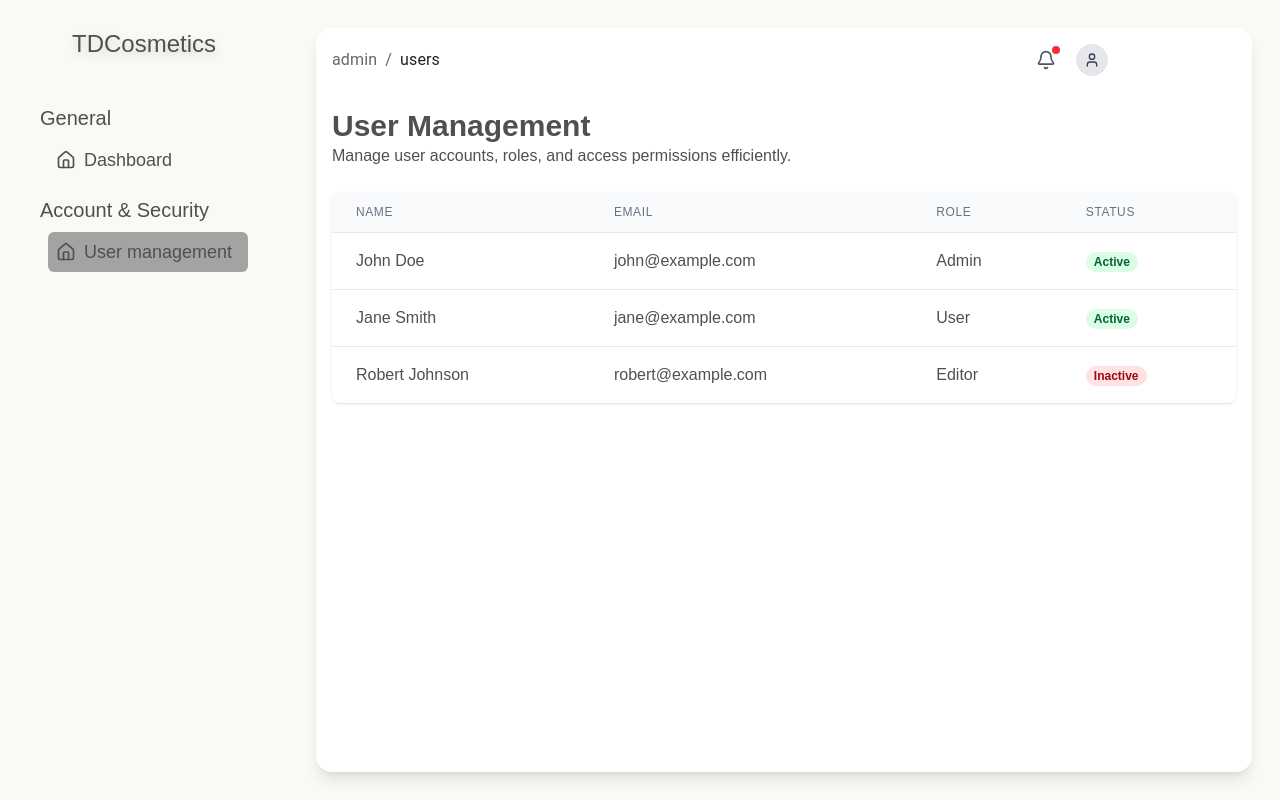
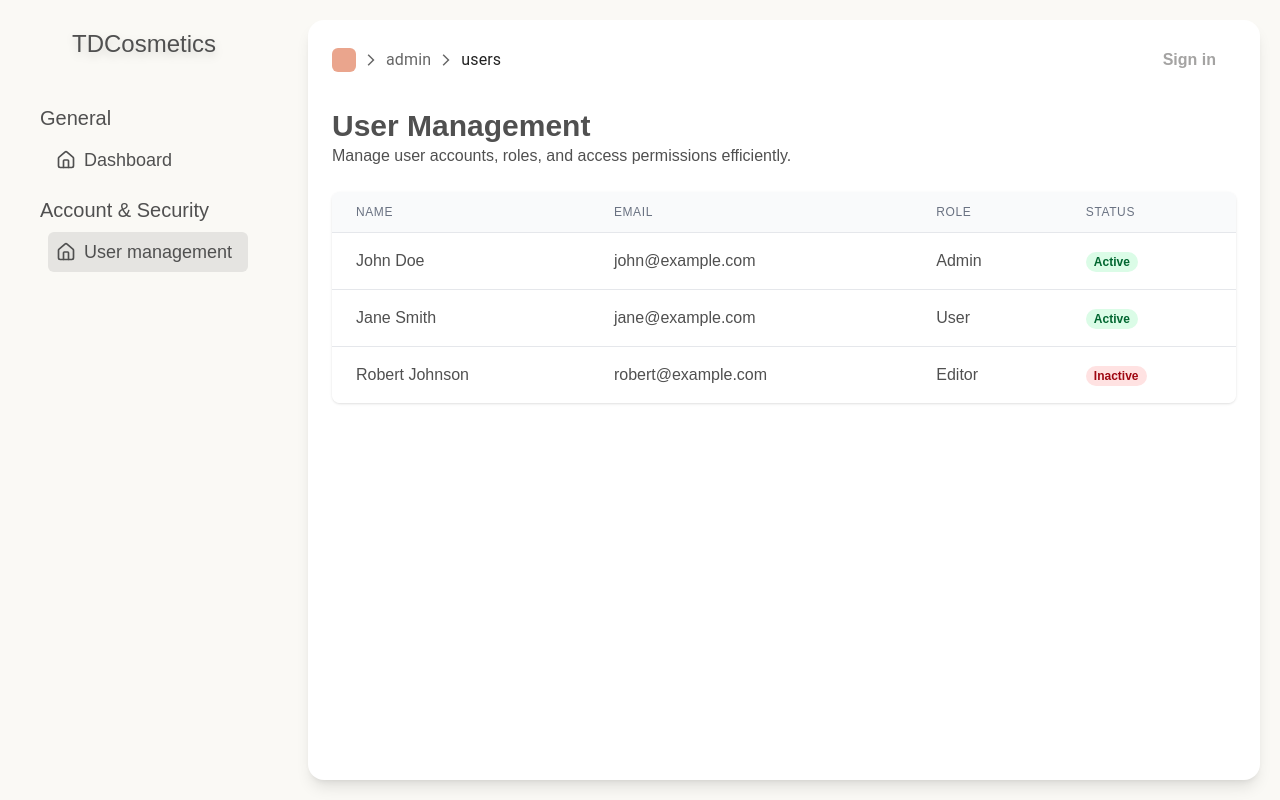
Before and after one commit to Dermalogical-AI-Assistant/Skin-Beauty-App, a React (Vite) app: page /admin/users in a window 1280 px wide. Built offline with nearby package versions, Linux system fonts and the light colour scheme; a web font is replaced by a local one.

Commit message:
create admin layout

```diff
--- a/src/App.css
+++ b/src/App.css
@@ -17,6 +17,7 @@
     --color-secondary: #F5F4ED;
     --color-primary-dark: #505050;
     --color-secondary-dark: #A4A3A2;
+    --color-pink-light: #EAA58D;
 
     /* font */
     --font-encode: 'Encode Sans Expanded', sans-serif;
--- a/src/components/HeaderCrums.tsx
+++ b/src/components/HeaderCrums.tsx
@@ -1,6 +1,7 @@
 import React from "react";
 import { Box, Breadcrumbs, Typography } from "@mui/material";
 import { Link, useLocation } from "react-router-dom";
+import { MdArrowForwardIos } from "react-icons/md";
 
 const HeaderCrums: React.FC = () => {
   const location = useLocation(); // 👈 hook này thay window.location
@@ -12,7 +13,11 @@ const HeaderCrums: React.FC = () => {
   }));
 
   return (
-    <Breadcrumbs aria-label='breadcrumb'>
+    <Breadcrumbs
+      aria-label='breadcrumb'
+      separator={<MdArrowForwardIos size={14} />}
+    >
+      <div className={`bg-pink-light w-2 h-2 p-3 rounded-md`}></div>
       {breadcrumbs.map((b, index) =>
         index !== breadcrumbs.length - 1 ? (
           <Box key={b.title}>
--- a/src/index.css
+++ b/src/index.css
@@ -1,11 +1,6 @@
 @import url('https://fonts.googleapis.com/css2?family=Lato:ital,wght@0,100;0,300;0,400;0,700;0,900;1,100;1,300;1,400;1,700;1,900&family=Montserrat:ital,wght@0,100..900;1,100..900&display=swap');
 @import url('https://fonts.googleapis.com/css2?family=Encode+Sans+Expanded:wght@100;200;300;400;500;600;700;800;900&display=swap');
 @import url('https://fonts.googleapis.com/css2?family=Baloo+Tamma+2:wght@400..800&family=Encode+Sans+Expanded:wght@100;200;300;400;500;600;700;800;900&display=swap');
-
-:root {
-    line-height: 1.5;
-    font-weight: 400;
-}
 
 @font-face {
     font-family: 'sunflower';
@@ -49,3 +44,12 @@
     src: url('/fonts/butler/Butler_Black.otf') format('opentype');
     font-weight: 900;
 }
+
+
+
+@media (prefers-color-scheme: light) {
+    :root {
+        color: #213547;
+        background-color: #ffffff;
+    }
+}
--- /dev/null
+++ b/src/layouts/Admin/AccountMenu.tsx
@@ -0,0 +1,93 @@
+import React, { useState, useRef, useEffect } from 'react';
+import { LogOut, Settings, User } from 'lucide-react';
+import useAuthStore from "../../stores/AuthStore.ts";
+import { Link } from "react-router-dom";
+
+const AcountMenu: React.FC = () => {
+  const [isOpen, setIsOpen] = useState(false);
+  const dropdownRef = useRef<HTMLDivElement>(null);
+  const { user, logout, isLogin } = useAuthStore();
+
+  const handleLogout = () => {
+    logout(); // Gọi hàm logout từ Zustand
+    // navigate("/login"); // Chuyển hướng về trang login
+    window.location.reload();
+  };
+
+  const handleToggle = () => setIsOpen(!isOpen);
+
+  const handleClickOutside = (event: MouseEvent) => {
+    if (dropdownRef.current && !dropdownRef.current.contains(event.target as Node)) {
+      setIsOpen(false);
+    }
+  };
+
+  useEffect(() => {
+    document.addEventListener('mousedown', handleClickOutside);
+    return () => document.removeEventListener('mousedown', handleClickOutside);
+  }, []);
+
+  return (
+    <div className="relative inline-block text-left" ref={dropdownRef}>
+      <Link
+        className={`font-bold ${isLogin ? 'hidden' : 'block px-5'} text-secondary-dark hover:text-primary-dark focus:outline-none`}
+        to="/login"
+      >Sign in</Link>
+      <button
+        onClick={handleToggle}
+        className={`${isLogin ? 'block' : 'hidden'} text-gray-700 focus:outline-none flex items-center space-x-4 `}>
+        {/* Notifications */}
+        <div className="flex flex-col items-end relative">
+          {/*<span className="absolute top-0 right-0 h-2 w-2 bg-red-500 rounded-full"></span>*/}
+          <h1 className={`font-bold text-primary-dark`}>{user?.username}</h1>
+          <p className={`text-secondary-dark`}>{user?.email}</p>
+        </div>
+        {/* User menu */}
+        <div className="relative">
+          <button className="space-x-2 text-gray-700 focus:outline-none">
+            <div className="w-10 h-10 rounded-md bg-gray-200 overflow-hidden">
+              <img
+                src="https://miguelminambres.com/wp-content/uploads/2021/10/Social-04-810x1024.jpg"
+                alt="User"
+                className="w-full h-full object-cover"
+              />
+            </div>
+          </button>
+        </div>
+      </button>
+
+      {isOpen && (
+        <div className="absolute right-0 mt-2 w-48 bg-white shadow-lg rounded-lg ring-1 ring-gray-200 z-50">
+          <ul className="py-1">
+            <li>
+              <a
+                href="/profile"
+                className="flex items-center px-4 py-2 text-sm hover:bg-gray-100 transition"
+              >
+                <User size={16} className="mr-2" /> Profile
+              </a>
+            </li>
+            <li>
+              <a
+                href="/settings"
+                className="flex items-center px-4 py-2 text-sm hover:bg-gray-100 transition"
+              >
+                <Settings size={16} className="mr-2" /> Settings
+              </a>
+            </li>
+            <li>
+              <button
+                className="flex items-center w-full px-4 py-2 text-sm hover:bg-gray-100 transition text-left"
+                onClick={handleLogout}
+              >
+                <LogOut size={16} className="mr-2" /> Logout
+              </button>
+            </li>
+          </ul>
+        </div>
+      )}
+    </div>
+  );
+};
+
+export default AcountMenu;
--- a/src/layouts/Admin/AdminLayout.tsx
+++ b/src/layouts/Admin/AdminLayout.tsx
@@ -2,6 +2,7 @@ import React, { ReactNode, useState } from 'react';
 import { Outlet } from 'react-router-dom';
 import Sidebar from './Sidebar';
 import Navbar from "./Navbar.tsx";
+import AcountMenu from "./AccountMenu.tsx";
 
 interface LayoutProps {
     children?: ReactNode;
@@ -20,8 +21,9 @@ const AdminLayout: React.FC<LayoutProps> = ({ children }) => {
             <Sidebar isOpen={sidebarOpen} toggleSidebar={toggleSidebar} />
 
             {/* Main Content */}
-            <div className="flex flex-col flex-1 bg-white m-7 rounded-2xl shadow-lg">
+            <div className="flex flex-col flex-1 bg-white m-5 rounded-2xl shadow-lg p-2">
               <Navbar/>
+
               <main className="flex-1 overflow-autobg-white m-4">
                   {children || <Outlet />}
               </main>
--- a/src/layouts/Admin/Navbar.tsx
+++ b/src/layouts/Admin/Navbar.tsx
@@ -1,30 +1,17 @@
 // src/components/AdminLayout/Navbar.tsx
 import React from 'react';
-import { Bell, User } from 'lucide-react';
 import HeaderCrums from "../../components/HeaderCrums.tsx";
+import AcountMenu from "./AccountMenu.tsx";
 
 
 const Navbar: React.FC = () => {
+
     return (
-        <header className="h-16 flex items-center justify-between px-4">
+        <header className="h-16 w-full flex items-center justify-between px-4">
             <HeaderCrums/>
+            <AcountMenu/>
             {/* Right side buttons */}
-            <div className="flex items-center ml-4 space-x-4 px-32">
-                {/* Notifications */}
-                <button className="p-1 rounded-full text-gray-600 hover:bg-gray-100 relative">
-                    <Bell size={20} />
-                    <span className="absolute top-0 right-0 h-2 w-2 bg-red-500 rounded-full"></span>
-                </button>
 
-                {/* User menu */}
-                <div className="relative">
-                    <button className="flex items-center space-x-2 text-gray-700 focus:outline-none">
-                        <div className="w-8 h-8 rounded-full bg-gray-200 flex items-center justify-center">
-                            <User size={16} />
-                        </div>
-                    </button>
-                </div>
-            </div>
         </header>
     );
 };
--- a/src/layouts/Admin/Sidebar.tsx
+++ b/src/layouts/Admin/Sidebar.tsx
@@ -67,10 +67,10 @@ const renderNavItems = (items: NavItem[], currentPath: string) => {
               <a
                 key={index}
                 href={item.path}
-                className={`flex items-center gap-2 text-lg ${isActive&&"bg-secondary-dark"}  hover:bg-secondary-dark px-2 py-1.5 rounded-md transition`}
+                className={`flex items-center gap-2 text-lg ${isActive&&"bg-secondary-dark/25"}  hover:bg-secondary-dark px-2 py-1.5 rounded-md transition`}
               >
                   {item.icon}
-                  <span>{item.name}</span>
+                  <p className={`flex items-center text-center align-middle`}>{item.name}</p>
               </a>
             );
         }
--- a/src/pages/AdminPage/Dashboard/index.tsx
+++ b/src/pages/AdminPage/Dashboard/index.tsx
@@ -7,7 +7,8 @@ const Dashboard: React.FC = () => {
     const navigate = useNavigate();
     const handleLogout = () => {
         logout(); // Gọi hàm logout từ Zustand
-        navigate("/login"); // Chuyển hướng về trang login
+        // navigate("/login"); // Chuyển hướng về trang login
+        window.location.reload();
     };
 
     useEffect(() => {
--- a/src/stores/AuthStore.ts
+++ b/src/stores/AuthStore.ts
@@ -11,6 +11,7 @@ interface AuthState {
     user: any | null;
     isLoading: boolean;
     error: string | null;
+    isLogin: boolean;
 }
 
 /**
@@ -42,6 +43,7 @@ const useAuthStore = create<AuthStore>()(
             user: null,
             isLoading: false,
             error: null,
+            isLogin: false,
 
             /**
              * Login user with token and user profile
@@ -57,7 +59,8 @@ const useAuthStore = create<AuthStore>()(
                     accessToken,
                     refreshToken,
                     isLoading: false,
-                    error: null
+                    error: null,
+                    isLogin: true
                 });
             },
 
@@ -74,7 +77,8 @@ const useAuthStore = create<AuthStore>()(
                     refreshToken: null,
                     user: null,
                     isLoading: false,
-                    error: null
+                    error: null,
+                    isLogin: false
                 });
             },
 
@@ -99,6 +103,7 @@ const useAuthStore = create<AuthStore>()(
                 accessToken: state.accessToken,
                 refreshToken: state.refreshToken,
                 user: state.user,
+                isLogin: state.isLogin,
             }),
         }
     )
```
